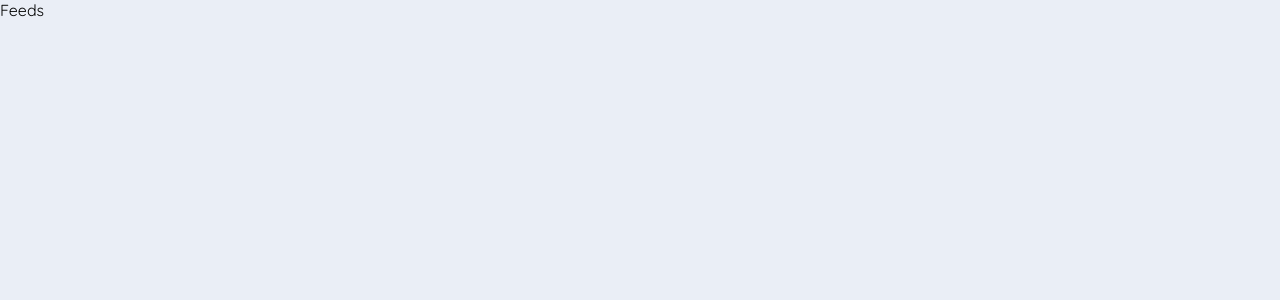
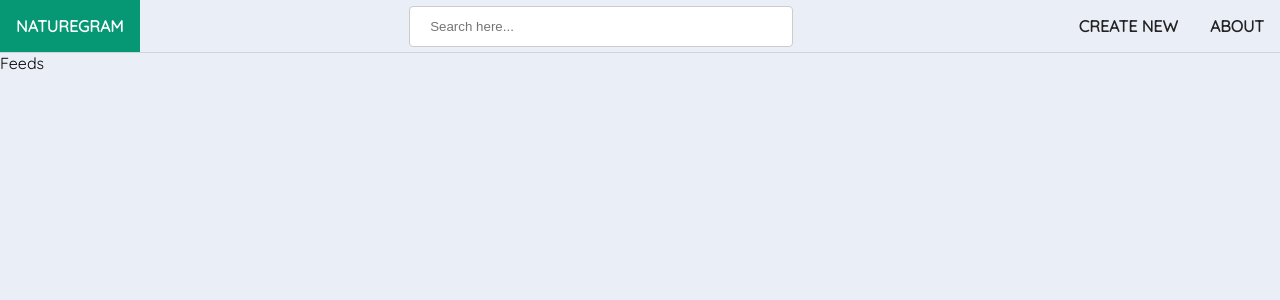
Before and after one commit to mos-au/NatureGram, a React (Create React App) app: page / in a window 1280 px wide. Shown: the top 300 px of the page. Built offline with nearby package versions, Linux system fonts and the light colour scheme.

Commit message:
add Header component

```diff
--- a/src/App.js
+++ b/src/App.js
@@ -1,10 +1,12 @@
 import { BrowserRouter } from "react-router-dom";
 import AppRoutes from "./AppRoutes";
+import Header from "./components/Header/Header";
 
 function App() {
   return (
     <BrowserRouter>
       <div className="App">
+        <Header />
         <AppRoutes />
       </div>
     </BrowserRouter>
--- /dev/null
+++ b/src/components/Header/Header.js
@@ -0,0 +1,29 @@
+import React from "react";
+import styles from "./Header.module.css";
+import { Link, useSearchParams } from "react-router-dom";
+
+const Header = () => {
+  const [searchParams, setSearchParams] = useSearchParams();
+  return (
+    <header className={styles.header}>
+      <div>
+        <Link to={"/"}>NatureGram</Link>
+        <div className={styles["search-input-wrapper"]}>
+          <input
+            type="text"
+            placeholder="Search here..."
+            onChange={(e) => {
+              setSearchParams({ title: e.target.value });
+            }}
+          />
+        </div>
+        <div className={styles["button-container"]}>
+          <Link to={"/createNew"}>Create New</Link>
+          <Link to={"/about"}>About</Link>
+        </div>
+      </div>
+    </header>
+  );
+};
+
+export default Header;
--- /dev/null
+++ b/src/components/Header/Header.module.css
@@ -0,0 +1,55 @@
+.header {
+  display: flex;
+  align-items: center;
+  border-bottom: lightgrey 1px solid;
+  text-transform: uppercase;
+  font-weight: bold;
+  cursor: pointer;
+}
+
+.header > div {
+  width: 100%;
+  display: flex;
+  justify-content: space-between;
+  align-items: center;
+}
+
+.header a {
+  padding: 1rem;
+}
+
+.header a:hover {
+  background-color: #069874;
+  color: white;
+}
+
+.search-input-wrapper {
+  width: 30%;
+}
+
+input[type="text"],
+textarea {
+  width: 100%;
+  padding: 12px 20px;
+  display: inline-block;
+  border: 1px solid #ccc;
+  border-radius: 4px;
+  box-sizing: border-box;
+}
+
+@media (max-width: 576px) {
+  .header > div {
+    flex-direction: column;
+  }
+
+  .search-input-wrapper {
+    width: 80%;
+  }
+
+  .button-container {
+    width: 100%;
+    display: flex;
+    justify-content: center;
+    align-items: center;
+  }
+}
```
